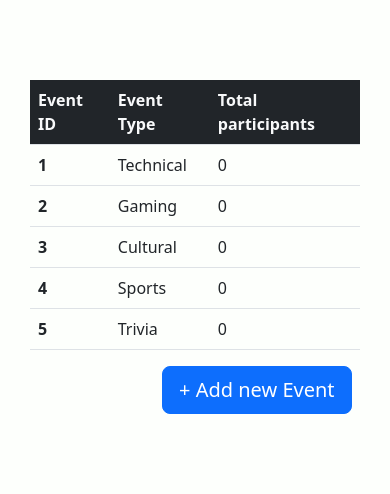
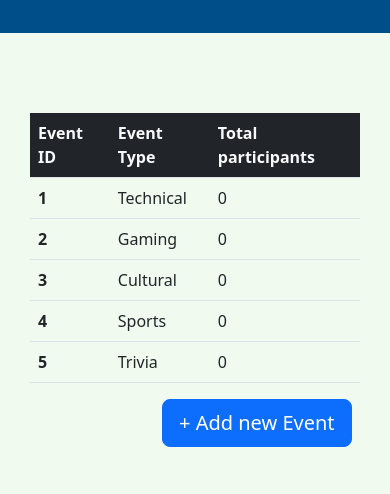
Before and after one commit to TanmayPatil105/event-management-system, a Flask app: page /eventType in a window 390 px wide; the page is wider, and only the part inside the window is pictured. Shown: the top 494 px of that part. Run offline with Flask 2, Linux system fonts and the light colour scheme; data comes from the database, SQL or seed files in the repository; data that the repository does not hold is empty.

Commit message:
Changed css of events.html

```diff
--- a/templates/events.html
+++ b/templates/events.html
@@ -10,7 +10,8 @@
     <script src="https://cdn.jsdelivr.net/npm/bootstrap@5.2.2/dist/js/bootstrap.min.js" integrity="sha384-IDwe1+LCz02ROU9k972gdyvl+AESN10+x7tBKgc9I5HFtuNz0wWnPclzo6p9vxnk" crossorigin="anonymous"></script>
     <style>body{overflow-x: hidden;}</style>
 </head>
-<body style="background-color:#fdfffc;">
+<body style="background-color: #f1faee;">
+    <div style="background-color:#004e89";class="mt-2 mb-3"><h1 style="font-weight:bolder;left:650px;position:relative;font-family:'Copperplate';color:#ccdbfd">⟹ Event Administrator ⟸</h1></div>
     <div style="padding-top: 50px; margin: 30px;">
         <table class="table">
             <thead class="thead-dark bg-dark text-light">
@@ -38,8 +39,8 @@
             <div class="col-md-4">
             </div>
 
-            <div class="col-md-4 w3-card-4 border border-dark" style ="background-color:#fdfcdc;position:relative;height:600px;width:950px;border-radius:12px;">
-                <div style="border-radius:12px;position:relative;"class="w3-container "><h2 style="font-weight:bolder;font-family:popins;text-align:center;">Event Addition form</h2></div>
+            <div class="col-md-4 w3-card-4 border border-dark" style ="background-color:#e0fbfc;position:relative;height:600px;width:950px;border-radius:12px;">
+                <div style="border-radius:12px;position:relative;"class="w3-container "><h2 style="font-weight:bold;font-family:popins;text-align:center;"> &bull; Event Addition form  &bull;</h2></div>
                 <form class="" method="post">
 
                 <div style="font-size:large;left:270px;position:relative;"><label style="font-size: x-large;"class="sr-only mt-5 mb-4 ">Add new Event&emsp;</label>
```
